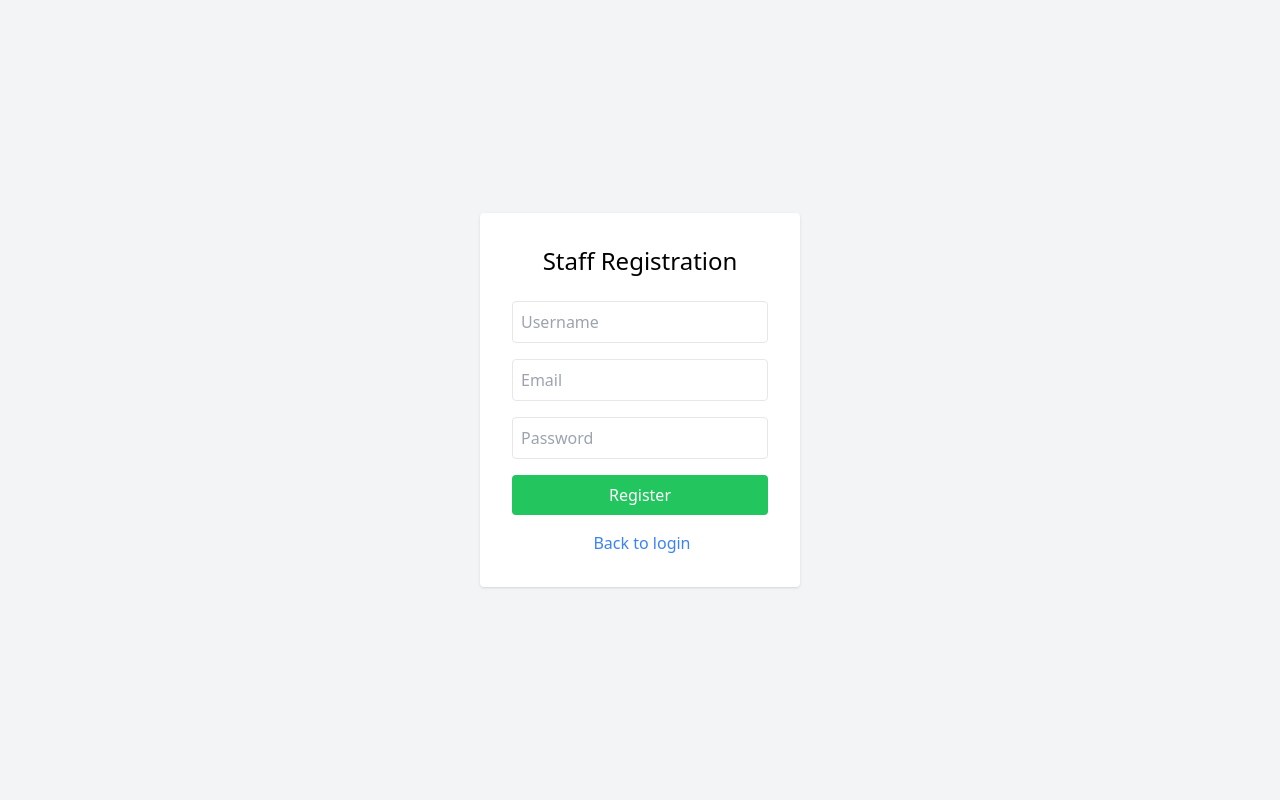
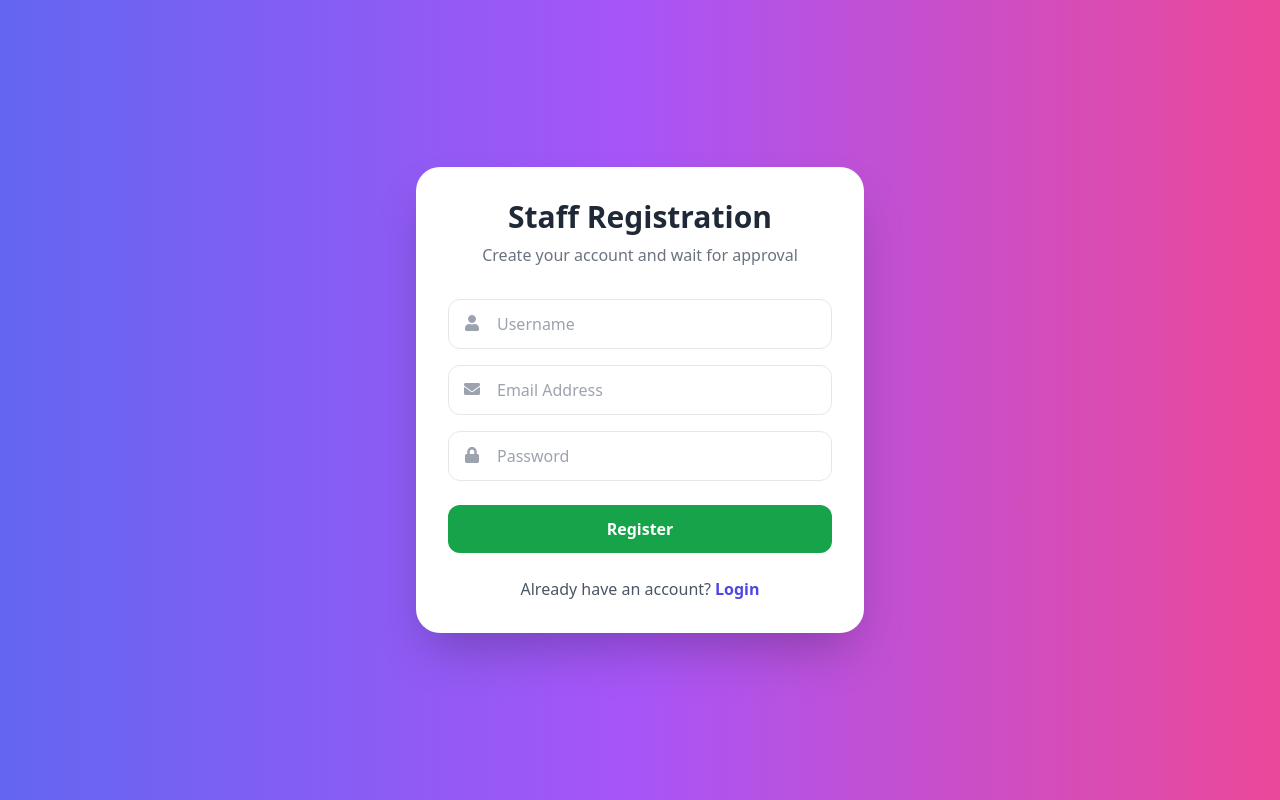
Before and after one commit to rishanvc/Customer_Relationship_Management, a React (Create React App) app in the folder frontend/: page /register in a window 1280 px wide. Built offline with nearby package versions, Linux system fonts and the light colour scheme.

Commit message:
Improve login and registration UI

```diff
--- a/frontend/package.json
+++ b/frontend/package.json
@@ -9,6 +9,7 @@
     "@testing-library/user-event": "^13.5.0",
     "react": "^19.2.4",
     "react-dom": "^19.2.4",
+    "react-icons": "^5.6.0",
     "react-router-dom": "^7.13.1",
     "react-scripts": "5.0.1",
     "web-vitals": "^2.1.4"
--- a/frontend/src/App.js
+++ b/frontend/src/App.js
@@ -12,16 +12,16 @@
 import Dashboard from './pages/Dashboard';
 
 function DashboardLayout({ children }   ) {
-  const [customers, setCustomers] = useState([]);
+  // const [customers, setCustomers] = useState([]);
 
-  useEffect(() => {
-    const loadCustomers = async () => {
-      const data = await fetchWithAuth("/customers/list/");
-      setCustomers(data);
-    };
+  // useEffect(() => {
+  //   const loadCustomers = async () => {
+  //     const data = await fetchWithAuth("/customers/list/");
+  //     setCustomers(data);
+  //   };
 
-    loadCustomers();
-  }, []);
+  //   loadCustomers();
+  // }, []);
 
   return (
     <div className="flex">
--- a/frontend/src/pages/Login.js
+++ b/frontend/src/pages/Login.js
@@ -1,9 +1,11 @@
 import { useState } from "react";
 import { Link } from "react-router-dom";
+import { FaUser, FaLock } from "react-icons/fa";
 
 function Login() {
   const [username, setUsername] = useState("");
   const [password, setPassword] = useState("");
+
   const handleLogin = async () => {
     try {
       const response = await fetch("http://127.0.0.1:8000/api/login/", {
@@ -20,69 +22,73 @@
       const data = await response.json();
 
       if (response.ok) {
-      console.log(data);
-
-      // Save token
         localStorage.setItem("token", data.token);
         localStorage.setItem("role", data.role);
-      localStorage.setItem("username",data.username);
+        localStorage.setItem("username", data.username);
 
-      // Redirect based on role
-      if (data.role === "admin") {
         window.location.href = "/dashboard";
-      } else {
-        window.location.href = "/dashboard";
-      }
-
       } else {
         alert(data.error || data.message);
       }
-
     } catch (error) {
       console.error(error);
     }
   };
 
   return (
-    <div className="flex items-center justify-center h-screen bg-gray-100">
+    <div className="min-h-screen flex items-center justify-center bg-gradient-to-r from-indigo-500 via-purple-500 to-pink-500">
+      <div className="bg-white w-full max-w-md p-8 rounded-3xl shadow-2xl">
 
-      <div className="bg-white p-8 rounded shadow w-80">
-        <h2 className="text-2xl mb-6 text-center">Login</h2>
+        <div className="text-center mb-8">
+          <h1 className="text-3xl font-bold text-gray-800">
+            Welcome Back 👋
+          </h1>
+          <p className="text-gray-500 mt-2">
+            Login to continue
+          </p>
+        </div>
 
+        <div className="relative mb-4">
+          <FaUser className="absolute left-4 top-4 text-gray-400" />
           <input
             type="text"
             placeholder="Username"
-          className="w-full p-2 mb-4 border rounded"
+            className="w-full pl-12 pr-4 py-3 border rounded-xl focus:outline-none focus:ring-2 focus:ring-indigo-500"
             value={username}
             onChange={(e) => setUsername(e.target.value)}
           />
+        </div>
 
+        <div className="relative mb-6">
+          <FaLock className="absolute left-4 top-4 text-gray-400" />
           <input
             type="password"
             placeholder="Password"
-          className="w-full p-2 mb-4 border rounded"
+            className="w-full pl-12 pr-4 py-3 border rounded-xl focus:outline-none focus:ring-2 focus:ring-indigo-500"
             value={password}
             onChange={(e) => setPassword(e.target.value)}
           />
+        </div>
 
         <button
           onClick={handleLogin}
-            className="w-full bg-blue-500 text-white p-2 rounded"
+          className="w-full py-3 bg-indigo-600 hover:bg-indigo-700 text-white font-semibold rounded-xl transition duration-300"
         >
-            Login
+          Sign In
         </button>
-        <p className="text-center mt-4">
+
+        <p className="text-center text-gray-600 mt-6">
           New staff?
           <Link
             to="/register"
-              className="text-blue-500 ml-1"
+            className="ml-1 text-indigo-600 font-semibold hover:text-indigo-800"
           >
             Register here
           </Link>
         </p>
       </div>
-
     </div>
   );
 }
+
 export default Login;
--- a/frontend/src/pages/Register.js
+++ b/frontend/src/pages/Register.js
@@ -1,9 +1,8 @@
 import { useState } from "react";
 import { Link } from "react-router-dom";
-
+import { FaUser, FaEnvelope, FaLock } from "react-icons/fa";
 
 function Register() {
-
   const [formData, setFormData] = useState({
     username: "",
     email: "",
@@ -33,18 +32,24 @@
   };
 
   return (
-    <div className="flex items-center justify-center h-screen bg-gray-100">
+    <div className="min-h-screen flex items-center justify-center bg-gradient-to-r from-indigo-500 via-purple-500 to-pink-500">
+      <div className="bg-white w-full max-w-md p-8 rounded-3xl shadow-2xl">
 
-      <div className="bg-white p-8 rounded shadow w-80">
+        <div className="text-center mb-8">
+          <h1 className="text-3xl font-bold text-gray-800">
+            Staff Registration
+          </h1>
+          <p className="text-gray-500 mt-2">
+            Create your account and wait for approval
+          </p>
+        </div>
 
-        <h2 className="text-2xl mb-6 text-center">
-          Staff Registration
-        </h2>
-
+        <div className="relative mb-4">
+          <FaUser className="absolute left-4 top-4 text-gray-400" />
           <input
             type="text"
             placeholder="Username"
-          className="w-full p-2 mb-4 border rounded"
+            className="w-full pl-12 pr-4 py-3 border rounded-xl focus:outline-none focus:ring-2 focus:ring-indigo-500"
             value={formData.username}
             onChange={(e) =>
               setFormData({
@@ -53,11 +58,14 @@
               })
             }
           />
+        </div>
 
+        <div className="relative mb-4">
+          <FaEnvelope className="absolute left-4 top-4 text-gray-400" />
           <input
             type="email"
-          placeholder="Email"
-          className="w-full p-2 mb-4 border rounded"
+            placeholder="Email Address"
+            className="w-full pl-12 pr-4 py-3 border rounded-xl focus:outline-none focus:ring-2 focus:ring-indigo-500"
             value={formData.email}
             onChange={(e) =>
               setFormData({
@@ -66,11 +74,14 @@
               })
             }
           />
+        </div>
 
+        <div className="relative mb-6">
+          <FaLock className="absolute left-4 top-4 text-gray-400" />
           <input
             type="password"
             placeholder="Password"
-          className="w-full p-2 mb-4 border rounded"
+            className="w-full pl-12 pr-4 py-3 border rounded-xl focus:outline-none focus:ring-2 focus:ring-indigo-500"
             value={formData.password}
             onChange={(e) =>
               setFormData({
@@ -79,26 +90,26 @@
               })
             }
           />
+        </div>
 
         <button
           onClick={handleRegister}
-          className="w-full bg-green-500 text-white p-2 rounded"
+          className="w-full py-3 bg-green-600 hover:bg-green-700 text-white font-semibold rounded-xl transition duration-300"
         >
           Register
         </button>
 
-        <p className="text-center mt-4">
-
+        <p className="text-center text-gray-600 mt-6">
+          Already have an account?
           <Link
             to="/"
-              className="text-blue-500 ml-1"
+            className="ml-1 text-indigo-600 font-semibold hover:text-indigo-800"
           >
-              Back to login
+            Login
           </Link>
         </p>
 
       </div>
-
     </div>
   );
 }
```
Also changed, not shown: 2 other files (tests, documents, lock files or other folders). Lines whose indentation alone changed are shown as unchanged.
